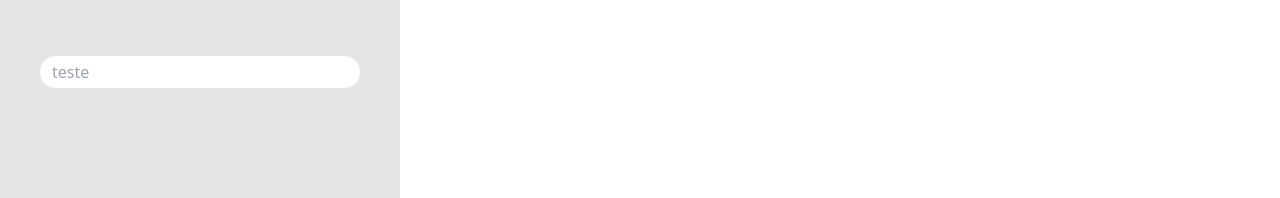
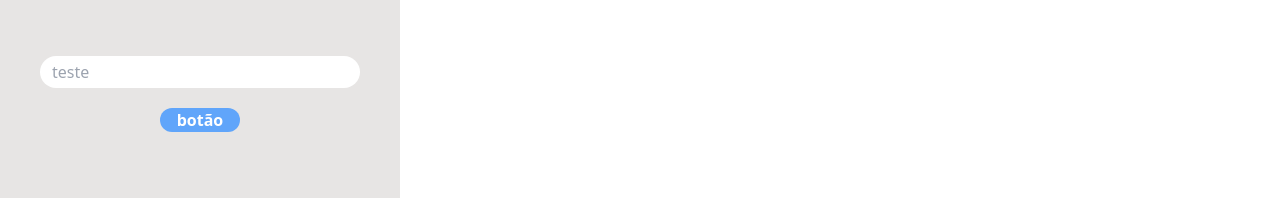
Before and after one commit to edgarrps/gmaps, a Next.js app: page / in a window 1280 px wide. Shown: the top 198 px of the page. Built offline with nearby package versions, Linux system fonts and the light colour scheme.

Commit message:
created button component

```diff
--- /dev/null
+++ b/src/components/Button.tsx
@@ -0,0 +1,7 @@
+import { ButtonProps } from "@/types/ButtonProps";
+
+export default function Button ({className,text}:ButtonProps) {
+    return (
+        <button className={className}>{text}</button>
+    )
+}
--- a/src/components/Form.tsx
+++ b/src/components/Form.tsx
@@ -1,9 +1,11 @@
+import Button from "./Button"
 import Input from "./Input"
 
 export default function Form () {
     return(
     <form className='grid place-items-center space-y-5 pt-10'>
         <Input type='text' placeholder='teste' className='mt-4 rounded-full pl-3 w-80 h-8' />
+        <Button text='botão' className='text-white font-bold bg-blue-400 w-20 rounded-full hover:bg-blue-300'/>
     </form>
     )
 }
--- /dev/null
+++ b/src/types/ButtonProps.tsx
@@ -0,0 +1,4 @@
+export type ButtonProps = {
+    className: string
+    text: string
+}
```
